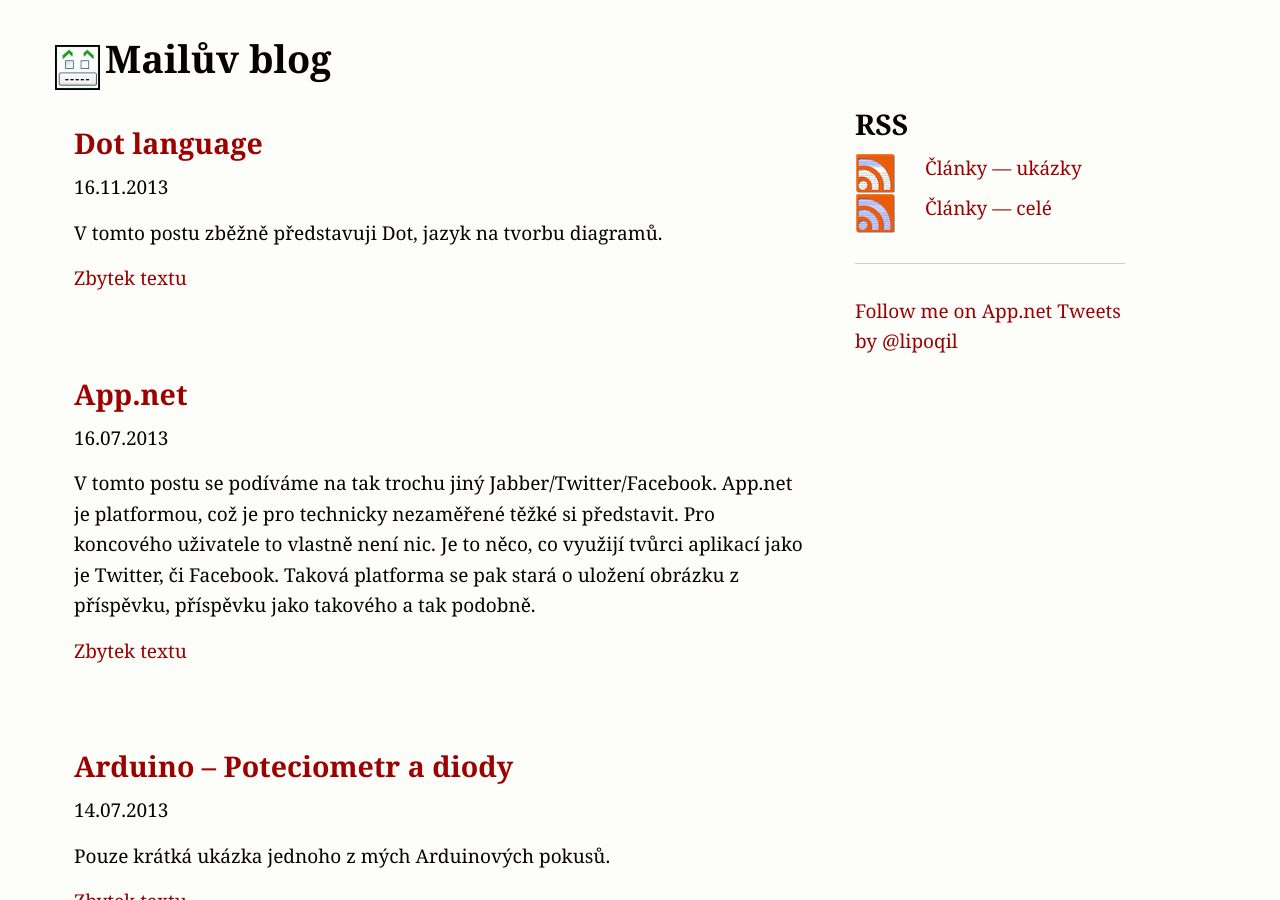
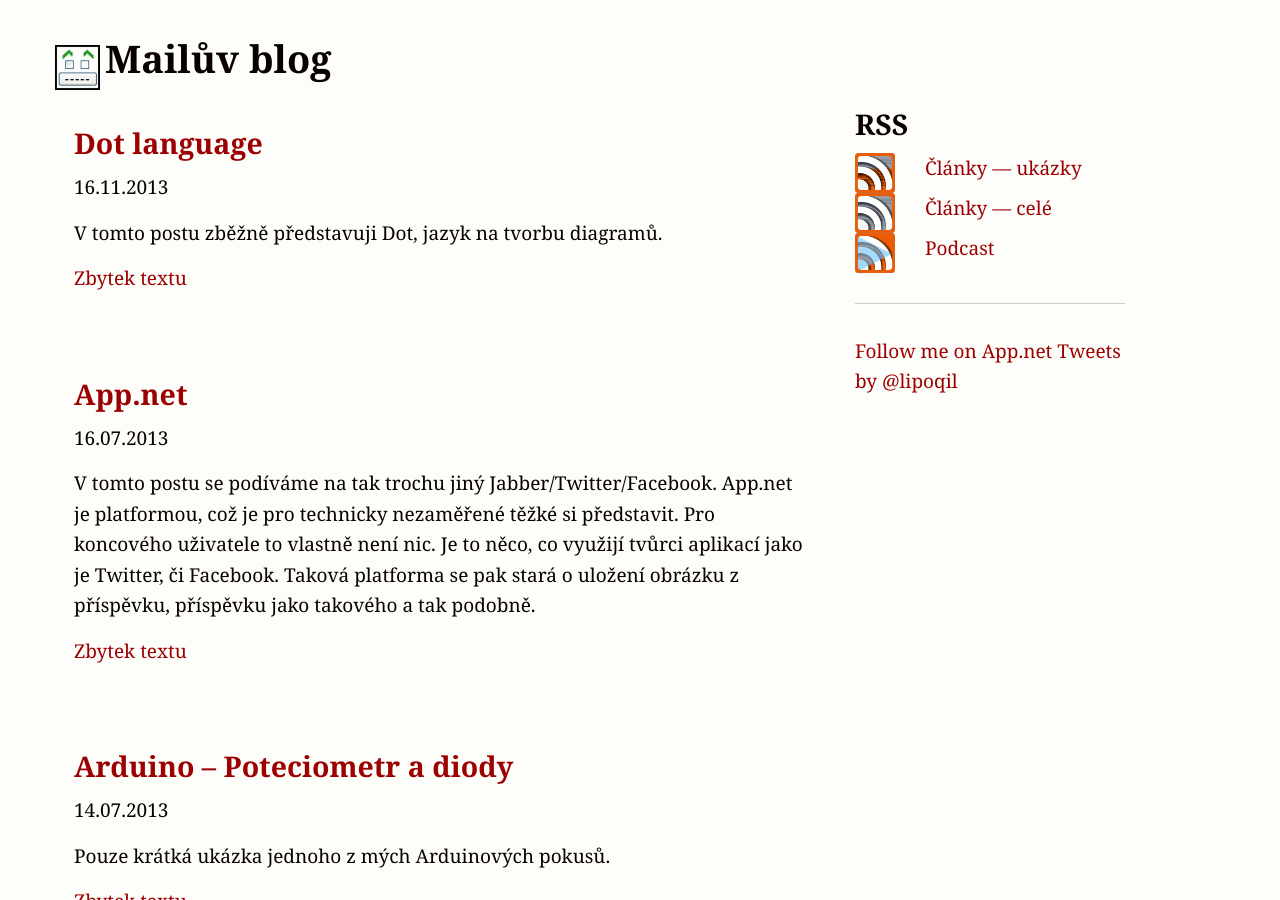
Before and after one commit to roolo/roolo.github.com, a Jekyll site: the page built from index.markdown, in a window 1280 px wide and 900 px high. Built offline with Jekyll 4.4.1, drawn with Linux system fonts in a browser that asks for light colours; comment, search, counter and statistics services are not loaded.

Commit message:
New RSS icons + Podcast

```diff
--- a/_includes/rss.html
+++ b/_includes/rss.html
@@ -13,4 +13,11 @@
   <a href="/rss-full.xml">Články &mdash; celé</a>
 </section>
 
+<section class="row">
+  <span class="span1">
+    <a href="itpc://bli.ms/u/lipoqil/rss"><img class="rss-icon" src="/images/podcast.png" alt="Podcast"/></a>
+  </span>
+  <a href="itpc://bli.ms/u/lipoqil/rss">Podcast</a>
+</section>
+
 <hr/>
```
Also changed, not shown: images/podcast.png (added), images/rss-full.png, images/rss.png.
